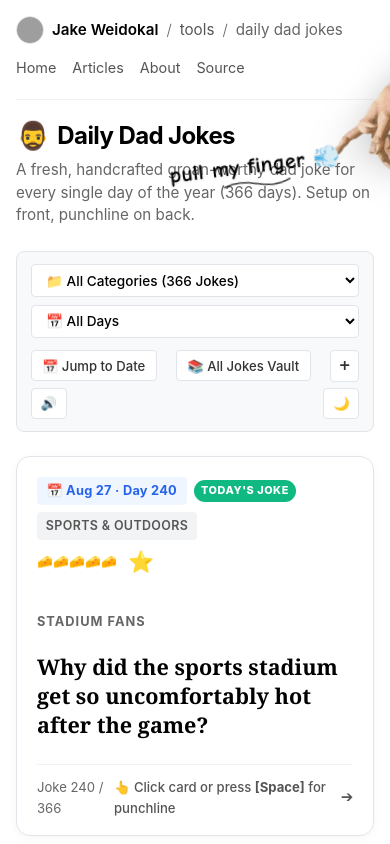
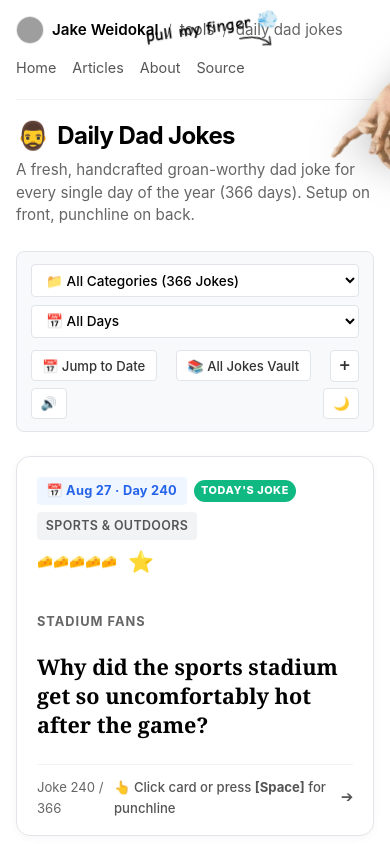
Before and after one commit to jakeweidokal/tools, a website: page dad-jokes.html in a window 390 px wide. Shown: the top 844 px of the page. Drawn offline with Linux system fonts and the light colour scheme; grey boxes are pictures that could not be loaded.

Commit message:
style: position handwritten text above and to the left of the finger with smaller scale

```diff
--- a/dad-jokes.html
+++ b/dad-jokes.html
@@ -256,40 +256,41 @@
 
     .handwritten-note {
       position: absolute;
-      bottom: 25px;
-      left: -20px;
+      top: 50px;
+      right: 175px;
       display: flex;
       flex-direction: column;
-      align-items: center;
+      align-items: flex-end;
       pointer-events: none;
       white-space: nowrap;
-      transform: rotate(-8deg);
+      transform: rotate(-9deg);
       animation: handSway 4s infinite ease-in-out;
     }
 
     @keyframes handSway {
-      0%, 100% { transform: rotate(-8deg) translateY(0); }
-      50% { transform: rotate(-6deg) translateY(-3px); }
+      0%, 100% { transform: rotate(-9deg) translateY(0); }
+      50% { transform: rotate(-7deg) translateY(-3px); }
     }
 
     .handwritten-text {
       font-family: "Caveat", "Patrick Hand", "Comic Sans MS", "Chalkboard SE", "Segoe Print", cursive;
-      font-size: 1.7rem;
+      font-size: 1.25rem;
       font-weight: 700;
       line-height: 1.1;
       color: var(--color-text);
       letter-spacing: 0.02em;
-      text-shadow: 0 1px 3px rgba(0, 0, 0, 0.12);
+      text-shadow: 0 1px 2px rgba(0, 0, 0, 0.12);
       transition: transform 0.15s ease, color 0.15s ease;
       user-select: none;
     }
 
-    .handwritten-doodle {
-      width: 105px;
-      height: 14px;
+    .handwritten-arrow {
+      width: 48px;
+      height: 24px;
       color: var(--color-text);
-      opacity: 0.75;
-      margin-top: -2px;
+      opacity: 0.8;
+      margin-top: 2px;
+      margin-right: 6px;
     }
 
     /* Hero Section */
@@ -1108,17 +1109,17 @@
       }
 
       .handwritten-note {
-        bottom: 15px;
-        left: -15px;
+        top: 35px;
+        right: 125px;
       }
 
       .handwritten-text {
-        font-size: 1.35rem;
-      }
-
-      .handwritten-doodle {
-        width: 80px;
-        height: 12px;
+        font-size: 1.05rem;
+      }
+
+      .handwritten-arrow {
+        width: 38px;
+        height: 19px;
       }
 
       .toolbar {
@@ -1224,8 +1225,9 @@
       <img src="hand.png" alt="Pull My Finger" class="hand-img" id="handImg" draggable="false" />
       <div class="handwritten-note" id="handTag">
         <div class="handwritten-text" id="fingerPrompt">pull my finger 💨</div>
-        <svg class="handwritten-doodle" viewBox="0 0 120 20" fill="none" stroke="currentColor" stroke-width="2.5" stroke-linecap="round">
-          <path d="M 5 12 Q 30 3, 60 12 T 115 10" />
+        <svg class="handwritten-arrow" viewBox="0 0 50 25" fill="none" stroke="currentColor" stroke-width="2" stroke-linecap="round" stroke-linejoin="round">
+          <path d="M 5 5 Q 32 3, 44 18" />
+          <path d="M 34 17 L 44 18 L 44 8" />
         </svg>
       </div>
     </div>
```
